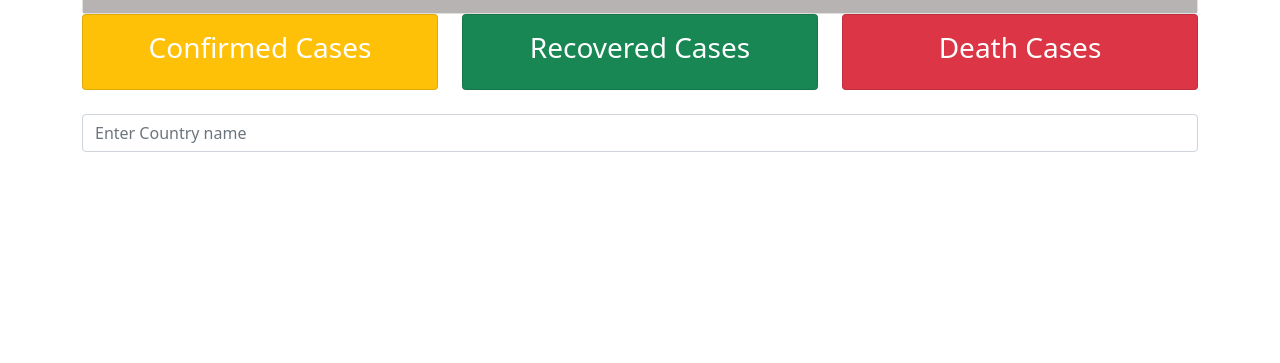
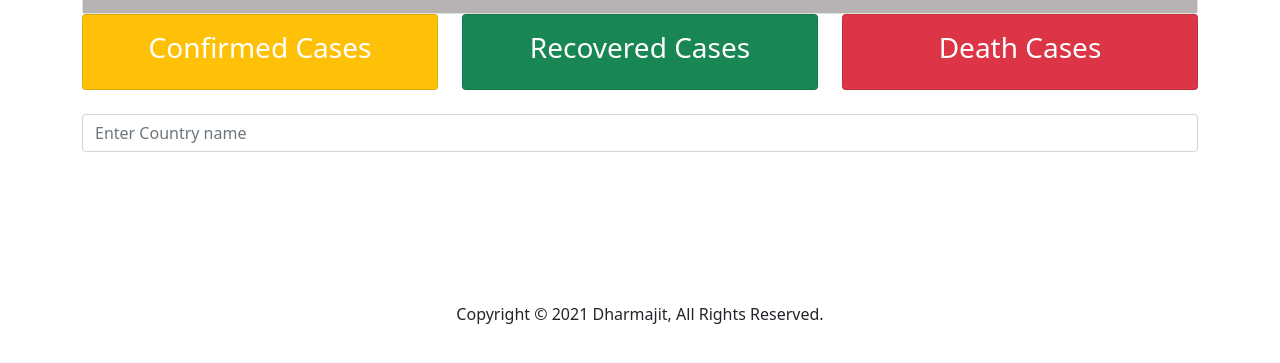
Before and after one commit to dharmajit7b/angularCovidProject, a plain HTML site: page index.html in a window 1280 px wide. Shown: the part 251-614 px from the top of the page. Drawn offline with nearby package versions, Linux system fonts and the light colour scheme; no server answers.

Commit message:
[covid],{add footer}

```diff
--- a/css/style.css
+++ b/css/style.css
@@ -9,3 +9,12 @@ body{
 .bootstrap-wrapper{
     height: auto;
 }
+#maintop{
+    height: 500px;
+}
+#top{
+    height: 50px;
+}
+.footer{
+    margin-top: 150px;
+}
--- a/index.html
+++ b/index.html
@@ -121,7 +121,11 @@
             </div>
         </div>
     </div>
-
+    <footer>
+        <div class="footer">
+            <p style="text-align:center">Copyright &copy; 2021 Dharmajit, All Rights Reserved.</p>
+        </div>
+    </footer><!--end of footer-->
 
 </body>
 </html>
```
